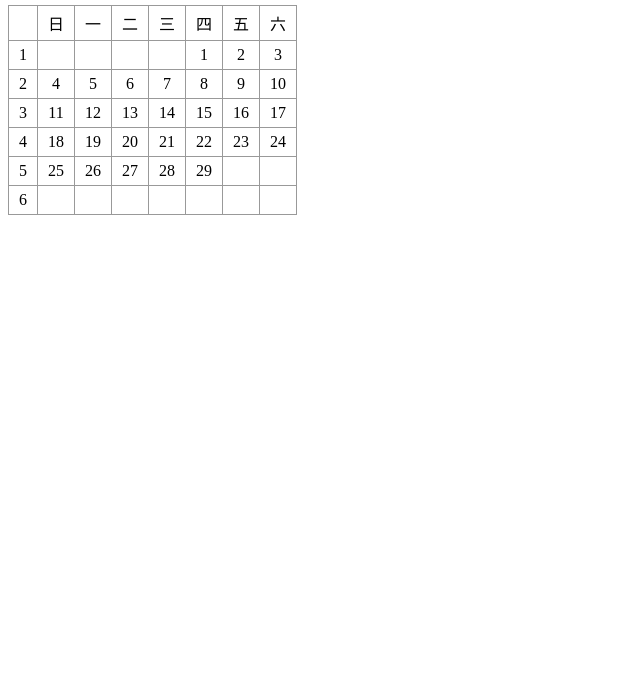
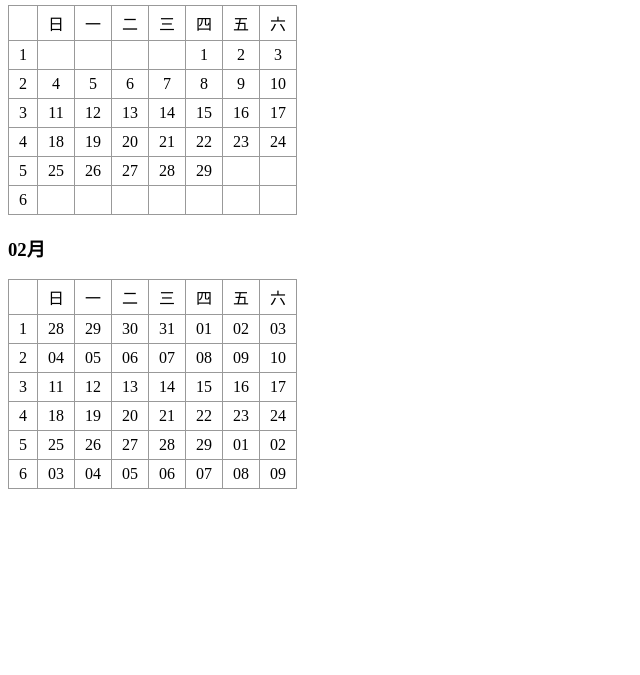
Before and after one commit to mackliu/113-PHP-Basic, a PHP site: page /date.php in a window 1280 px wide. Shown: the part 1304-1979 px from the top of the page, without its empty margins (0-640 px from the left). Before the commit the page ends 1519 px from the top, so only its background shows below. Run offline with PHP 8.4, Linux system fonts and the light colour scheme.

Commit message:
使用strtotime函式來計算日期

```diff
--- a/date.php
+++ b/date.php
@@ -167,6 +167,46 @@ for($i=0;$i<6;$i++){
 
 ?>
 </table>
+<h3><?php echo date("m月");?></h3>
+<table>
+<tr>
+    <td></td>
+    <td>日</td>
+    <td>一</td>
+    <td>二</td>
+    <td>三</td>
+    <td>四</td>
+    <td>五</td>
+    <td>六</td>
+</tr>
+<?php
+$firstDay=date("Y-m-1");
+$firstDayTime=strtotime($firstDay);
+$firstDayWeek=date("w",strtotime(date("Y-m-1")));
+
+for($i=0;$i<6;$i++){
+    echo "<tr>";
+    echo "<td>";
+    echo $i+1;
+    echo "</td>";
+    for($j=0;$j<7;$j++){
+        echo "<td>";
+        $cell=$i*7+$j -$firstDayWeek;
+        $theDayTime=strtotime("$cell days".$firstDay);
+        echo date("d",$theDayTime);
+        echo "</td>";
+    }
+
+
+    echo "</tr>";
+
+
+}
+
+
+
+?>
+</table>
 <p>&nbsp;</p>
 <p>&nbsp;</p>
 <p>&nbsp;</p>
```
